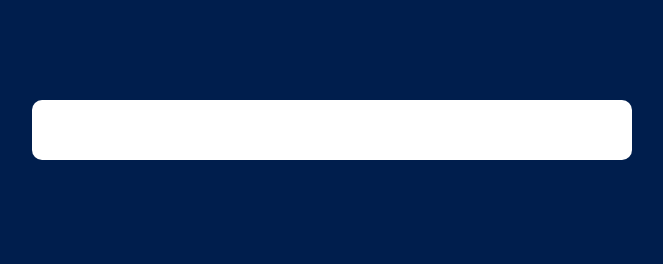
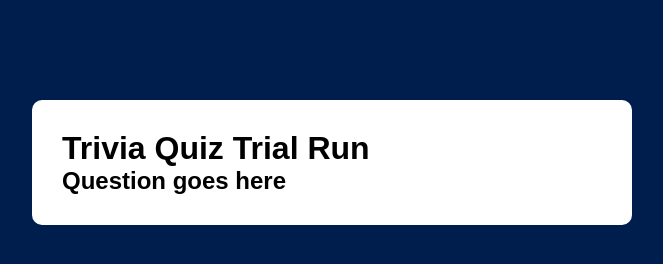
Before and after one commit to BethHayden01/Trivia-template, a plain HTML site: page index.html in a window 1280 px wide. Shown: the whole page, without its empty margins (308-971 px from the left). Drawn offline with Linux system fonts and the light colour scheme.

Commit message:
Add basic title and question structure

```diff
--- a/index.html
+++ b/index.html
@@ -6,6 +6,10 @@
     </head>
     <body>
         <div class="app">
+            <h1>Trivia Quiz Trial Run</h1>
+            <div class="quiz">
+                <h2 id="question">Question goes here</h2>
+            </div>
 
 
         </div>
```
